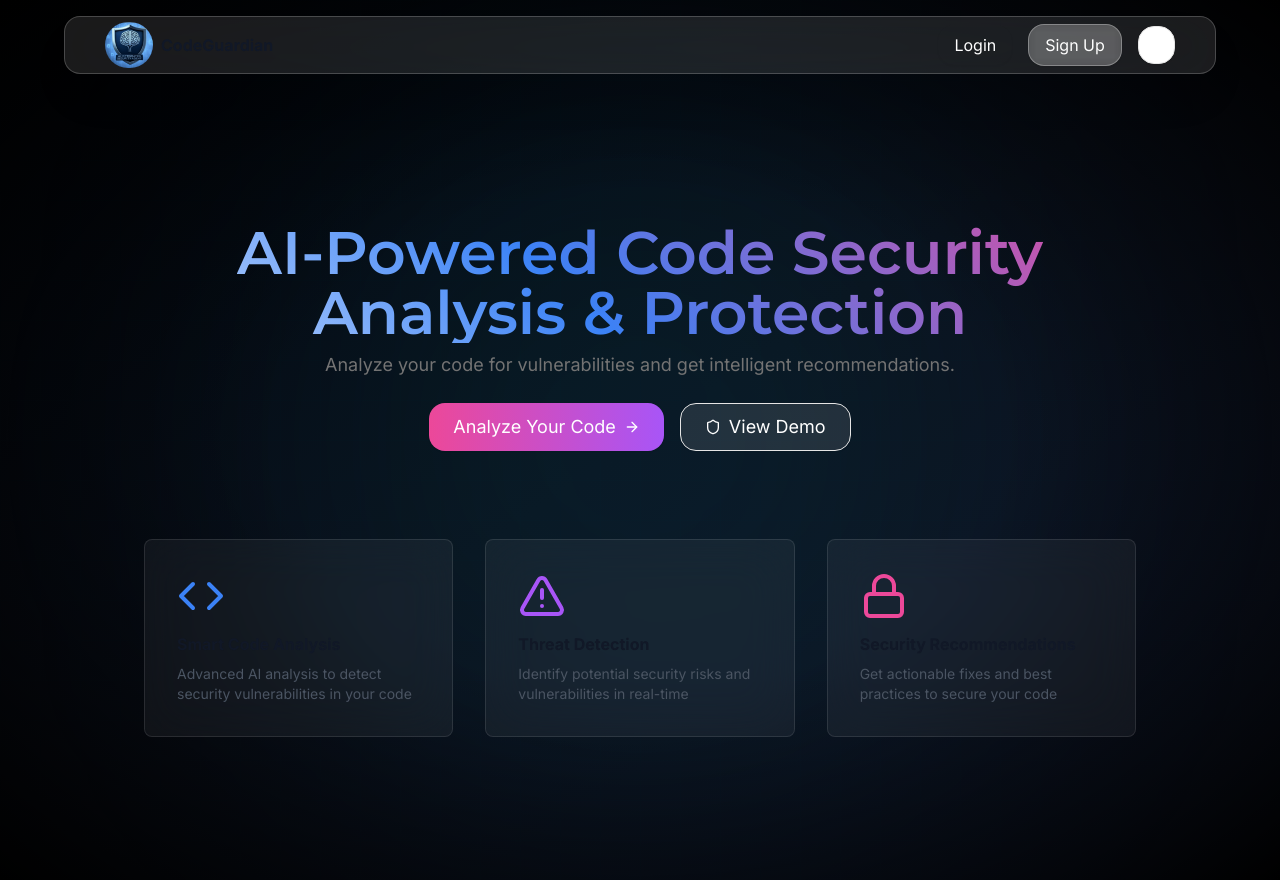
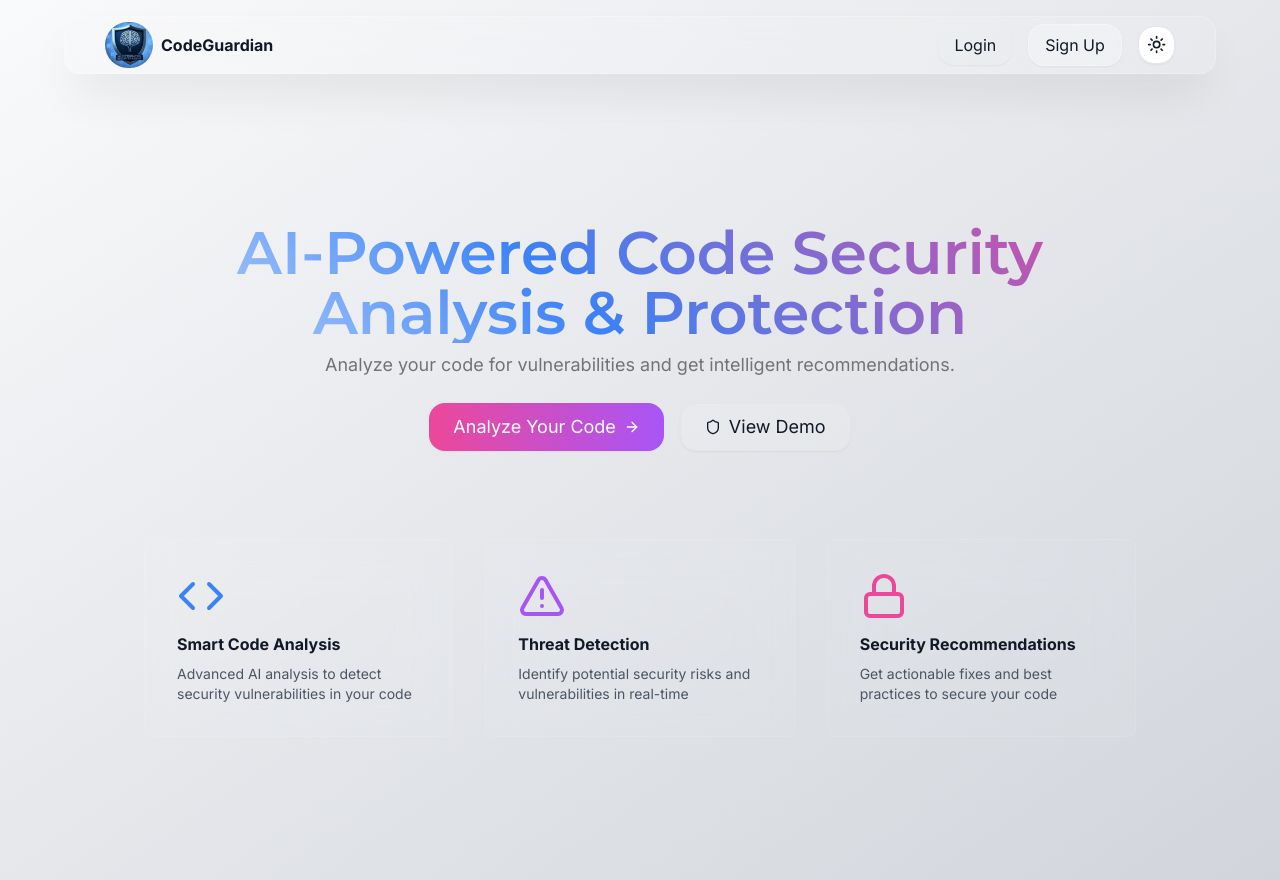
Before and after one commit to AI-Code-Security-Agent/frontend, a Next.js app: page / in a window 1280 px wide. Built offline with nearby package versions, Linux system fonts and the light colour scheme.

Commit message:
Fixed issue with dark and light theme

```diff
--- a/components/animated-background.tsx
+++ b/components/animated-background.tsx
@@ -68,14 +68,42 @@
 // }
 
 
+// "use client";
+
+// export function AnimatedBackground() {
+//   return (
+//     <div className="absolute inset-0 overflow-hidden pointer-events-none bg-gradient-to-br -z-10 from-[#010409] via-[#0a0f1a] to-[#0f172a]">
+//       {/* Subtle grid pattern */}
+//       <div
+//         className="absolute inset-0 opacity-[0.07]"
+//         style={{
+//           backgroundImage:
+//             "linear-gradient(to right, #00ffff10 1px, transparent 1px), linear-gradient(to bottom, #00ffff10 1px, transparent 1px)",
+//           backgroundSize: "40px 40px",
+//         }}
+//       />
+
+//       {/* Central glow */}
+//       <div className="absolute left-1/2 top-1/2 -translate-x-1/2 -translate-y-1/2 w-[600px] h-[600px] rounded-full bg-cyan-500/10 blur-[160px]" />
+
+//       {/* Subtle vignette (dark edges) */}
+//       <div className="absolute inset-0 bg-[radial-gradient(ellipse_at_center,transparent_40%,#000_100%)]" />
+//     </div>
+//   );
+// }
+
+
 "use client";
 
 export function AnimatedBackground() {
   return (
-    <div className="absolute inset-0 overflow-hidden pointer-events-none bg-gradient-to-br -z-10 from-[#010409] via-[#0a0f1a] to-[#0f172a]">
+    <div className="absolute inset-0 overflow-hidden pointer-events-none -z-10 transition-colors duration-700">
+      {/* Background gradient changes with theme */}
+      <div className="absolute inset-0 bg-gradient-to-br from-[#f9fafb] via-[#e5e7eb] to-[#d1d5db] dark:from-[#010409] dark:via-[#0a0f1a] dark:to-[#0f172a]" />
+
       {/* Subtle grid pattern */}
       <div
-        className="absolute inset-0 opacity-[0.07]"
+        className="absolute inset-0 opacity-[0.07] dark:opacity-[0.07] transition-opacity"
         style={{
           backgroundImage:
             "linear-gradient(to right, #00ffff10 1px, transparent 1px), linear-gradient(to bottom, #00ffff10 1px, transparent 1px)",
@@ -83,11 +111,11 @@ export function AnimatedBackground() {
         }}
       />
 
-      {/* Central glow */}
-      <div className="absolute left-1/2 top-1/2 -translate-x-1/2 -translate-y-1/2 w-[600px] h-[600px] rounded-full bg-cyan-500/10 blur-[160px]" />
+      {/* Central glow (only in dark mode) */}
+      <div className="absolute left-1/2 top-1/2 hidden dark:block -translate-x-1/2 -translate-y-1/2 w-[600px] h-[600px] rounded-full bg-cyan-500/10 blur-[160px]" />
 
-      {/* Subtle vignette (dark edges) */}
-      <div className="absolute inset-0 bg-[radial-gradient(ellipse_at_center,transparent_40%,#000_100%)]" />
+      {/* Subtle vignette (dark edges only in dark mode) */}
+      <div className="absolute inset-0 hidden dark:block bg-[radial-gradient(ellipse_at_center,transparent_40%,#000_100%)]" />
     </div>
   );
 }
--- a/components/ui/cosmic-background.tsx
+++ b/components/ui/cosmic-background.tsx
@@ -86,11 +86,14 @@ export const CyberBackground: React.FC<CyberBackgroundProps> = ({
 }) => {
   return (
     <div
-      className={`min-h-screen min-w-full relative overflow-hidden bg-gradient-to-br from-[#010409] via-[#0a0f1a] to-[#0f172a] text-white ${className}`}
+      className={`min-h-screen min-w-full relative overflow-hidden transition-colors duration-700
+      bg-gradient-to-br from-[#f9fafb] via-[#e5e7eb] to-[#d1d5db] text-gray-900
+      dark:from-[#010409] dark:via-[#0a0f1a] dark:to-[#0f172a] dark:text-white
+      ${className}`}
     >
       {/* Subtle digital grid */}
       <div
-        className="absolute inset-0 opacity-[0.06]"
+        className="absolute inset-0 opacity-[0.07] transition-opacity"
         style={{
           backgroundImage:
             "linear-gradient(to right, #00ffff15 1px, transparent 1px), linear-gradient(to bottom, #00ffff15 1px, transparent 1px)",
@@ -98,15 +101,18 @@ export const CyberBackground: React.FC<CyberBackgroundProps> = ({
         }}
       />
 
-      {/* Central glow */}
-      <div className="absolute left-1/2 top-1/2 -translate-x-1/2 -translate-y-1/2 w-[600px] h-[600px] rounded-full bg-cyan-500/10 blur-[180px]" />
+      {/* Central glow (only visible in dark mode) */}
+      <div className="absolute hidden dark:block left-1/2 top-1/2 -translate-x-1/2 -translate-y-1/2 w-[600px] h-[600px] rounded-full bg-cyan-500/10 blur-[180px]" />
+
+      {/* Light mode accent (soft glow) */}
+      <div className="absolute block dark:hidden left-1/2 top-1/2 -translate-x-1/2 -translate-y-1/2 w-[500px] h-[500px] rounded-full bg-blue-200/30 blur-[150px]" />
 
       {/* Side glow highlights */}
-      <div className="absolute top-0 left-0 w-[400px] h-[400px] bg-blue-500/5 blur-[100px]" />
-      <div className="absolute bottom-0 right-0 w-[400px] h-[400px] bg-purple-500/5 blur-[120px]" />
+      <div className="absolute top-0 left-0 w-[400px] h-[400px] bg-blue-500/5 dark:bg-blue-500/5 blur-[100px]" />
+      <div className="absolute bottom-0 right-0 w-[400px] h-[400px] bg-purple-300/10 dark:bg-purple-500/5 blur-[120px]" />
 
-      {/* Subtle vignette edges */}
-      <div className="absolute inset-0 bg-[radial-gradient(ellipse_at_center,transparent_60%,#000_100%)]" />
+      {/* Subtle vignette only in dark mode */}
+      <div className="absolute inset-0 hidden dark:block bg-[radial-gradient(ellipse_at_center,transparent_60%,#000_100%)]" />
 
       {/* Content Layer */}
       <div className="relative z-10">{children}</div>
```
